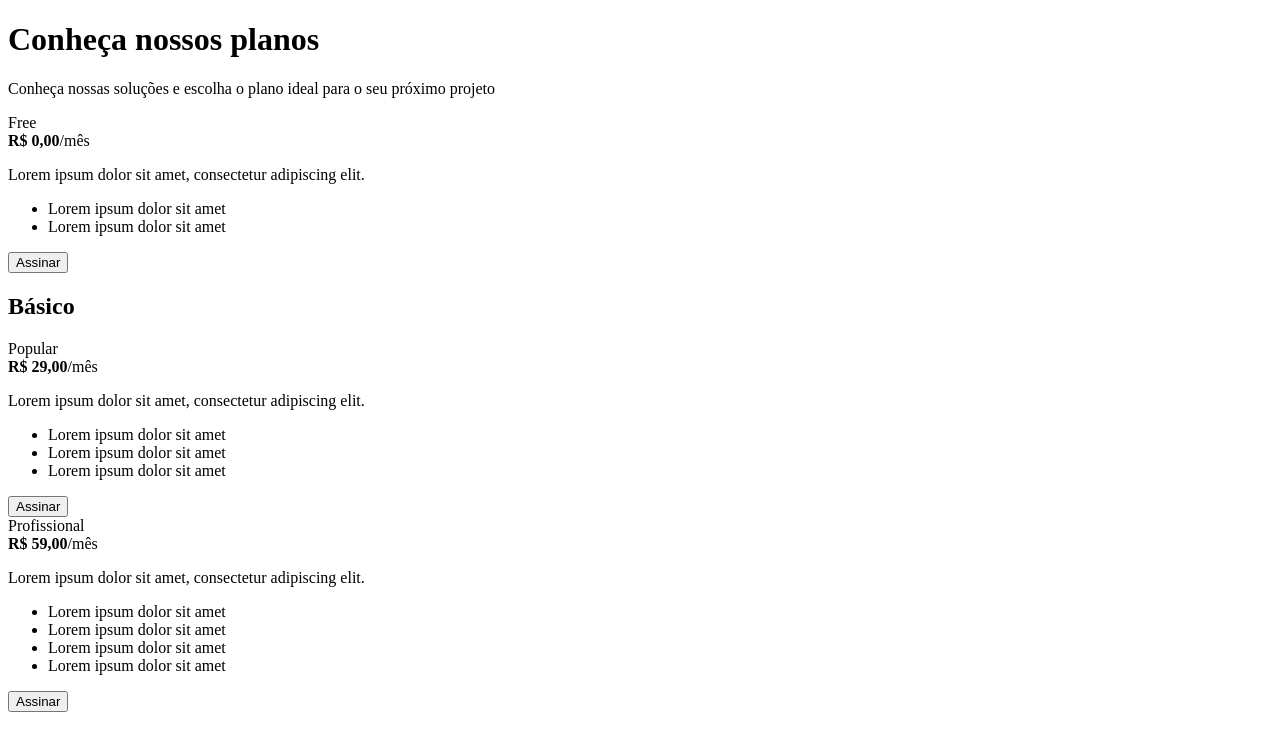
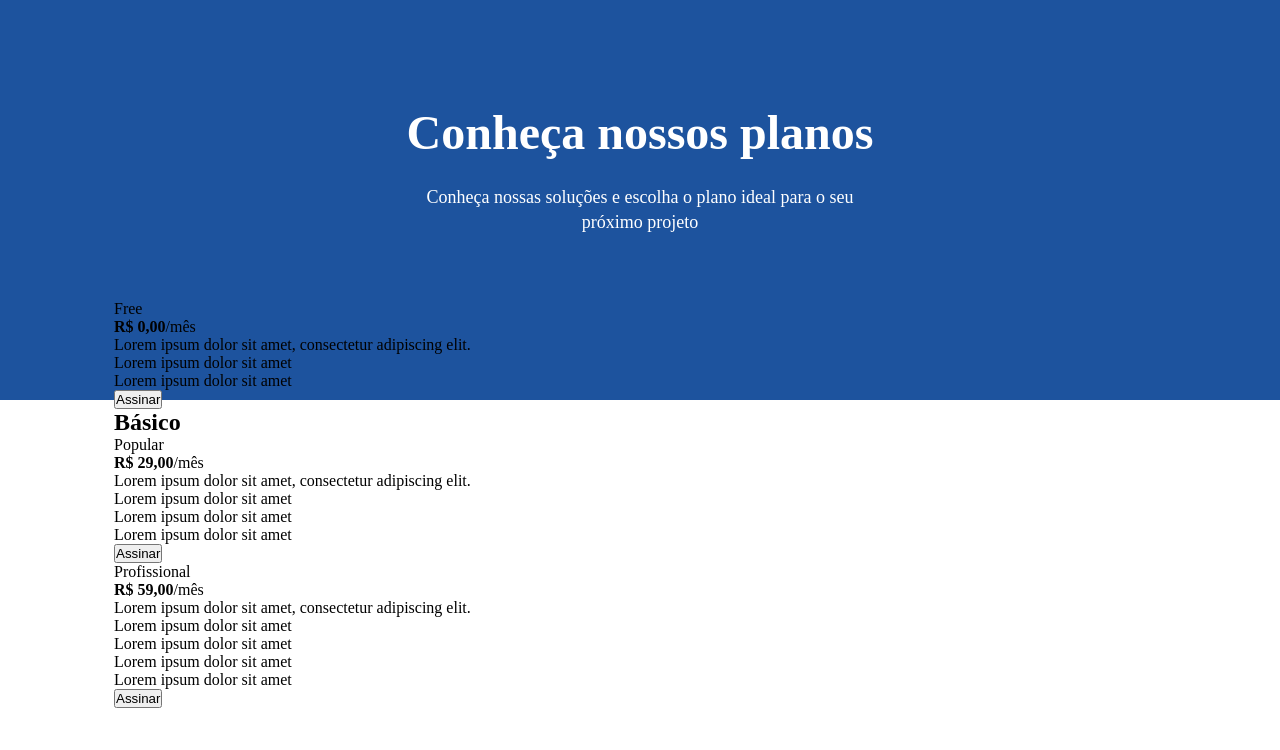
Before and after one commit to raelalves182/rocketseat-challenges, a plain HTML site: page pricing/index.html in a window 1280 px wide. Drawn offline with Linux system fonts and the light colour scheme.

Commit message:
pricing table: header

```diff
--- a/pricing/index.html
+++ b/pricing/index.html
@@ -8,12 +8,12 @@
   <title>Pricing Table</title>
 </head>
 <body>
-  <header>
+  <header class="container header">
     <h1>Conheça nossos planos</h1>
     <p>Conheça nossas soluções e escolha o plano ideal para o seu próximo projeto</p>
   </header>
 
-  <main>
+  <main class="container">
     <section>
       <span>Free</span>
 
--- a/pricing/styles/main.scss
+++ b/pricing/styles/main.scss
@@ -1,6 +1,47 @@
+* {
+  margin: 0;
+  padding: 0;
+  box-sizing: border-box;
+}
+
 :root {
   --yellow: #ffcc29;
   --blue: #1d539e;
   --gray: #828799;
   --page-background: #f9fbfc;
 }
+
+body {
+  background-image: linear-gradient(to top, white 50%, #1D539E 50%);
+  background-repeat: no-repeat;
+  height: 100vh;
+}
+
+ul {
+  list-style: none;
+}
+
+.container {
+  max-width: 1100px;
+  margin: 0 auto;
+  padding: 0 24px;
+}
+
+.header {
+  color: white;
+  text-align: center;
+  padding: 100px 0 65px;
+
+  h1 {
+    font-size: 48px;
+    line-height: 65px;
+    margin-bottom: 20px;
+  }
+
+  p {
+    font-size: 18px;
+    line-height: 25px;
+    max-width: 50ch;
+    margin: auto;
+  }
+}
```
Also changed, not shown: index.html (+6 -0 lines), pricing/styles/main.css, 1 other file.
